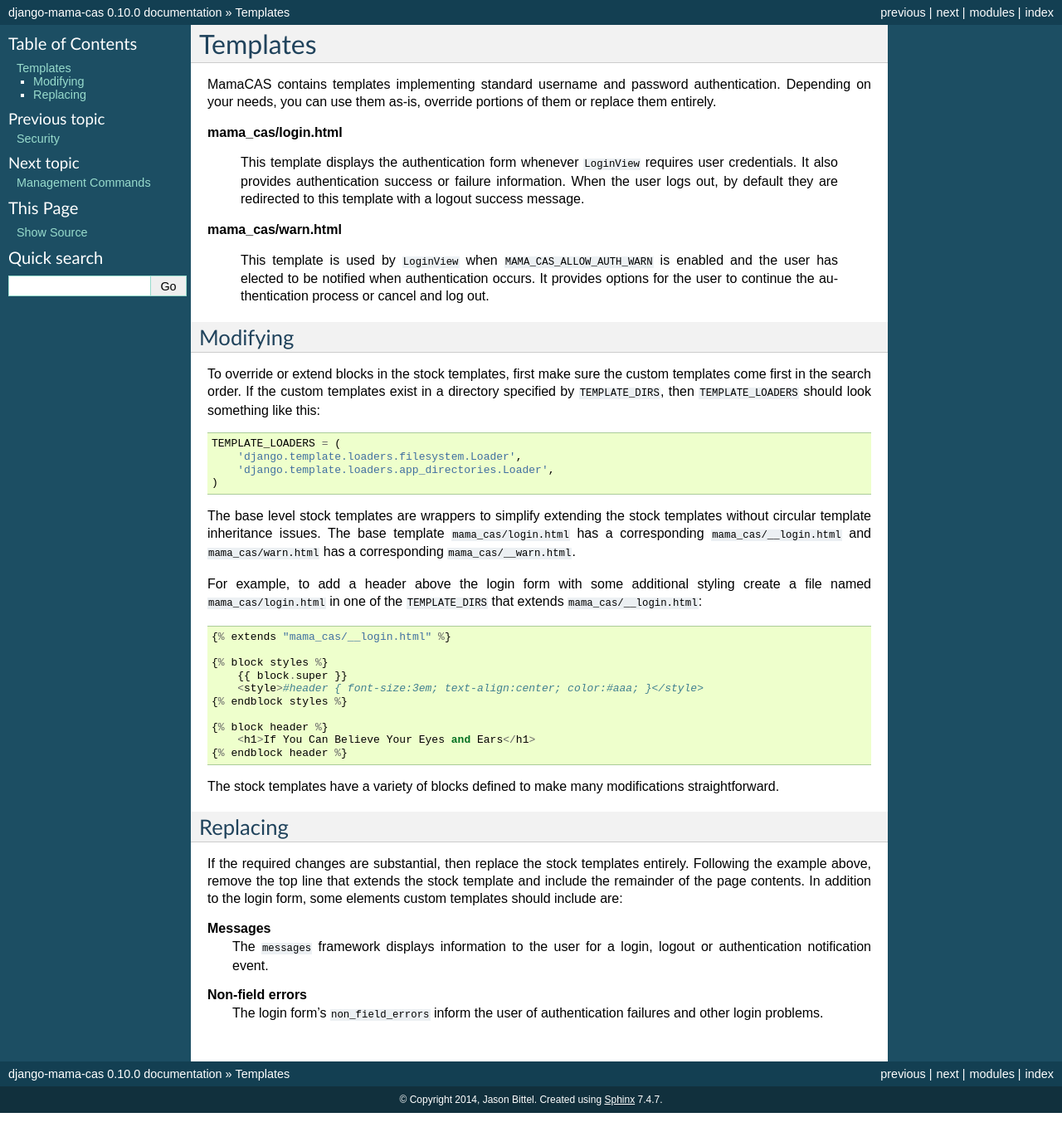
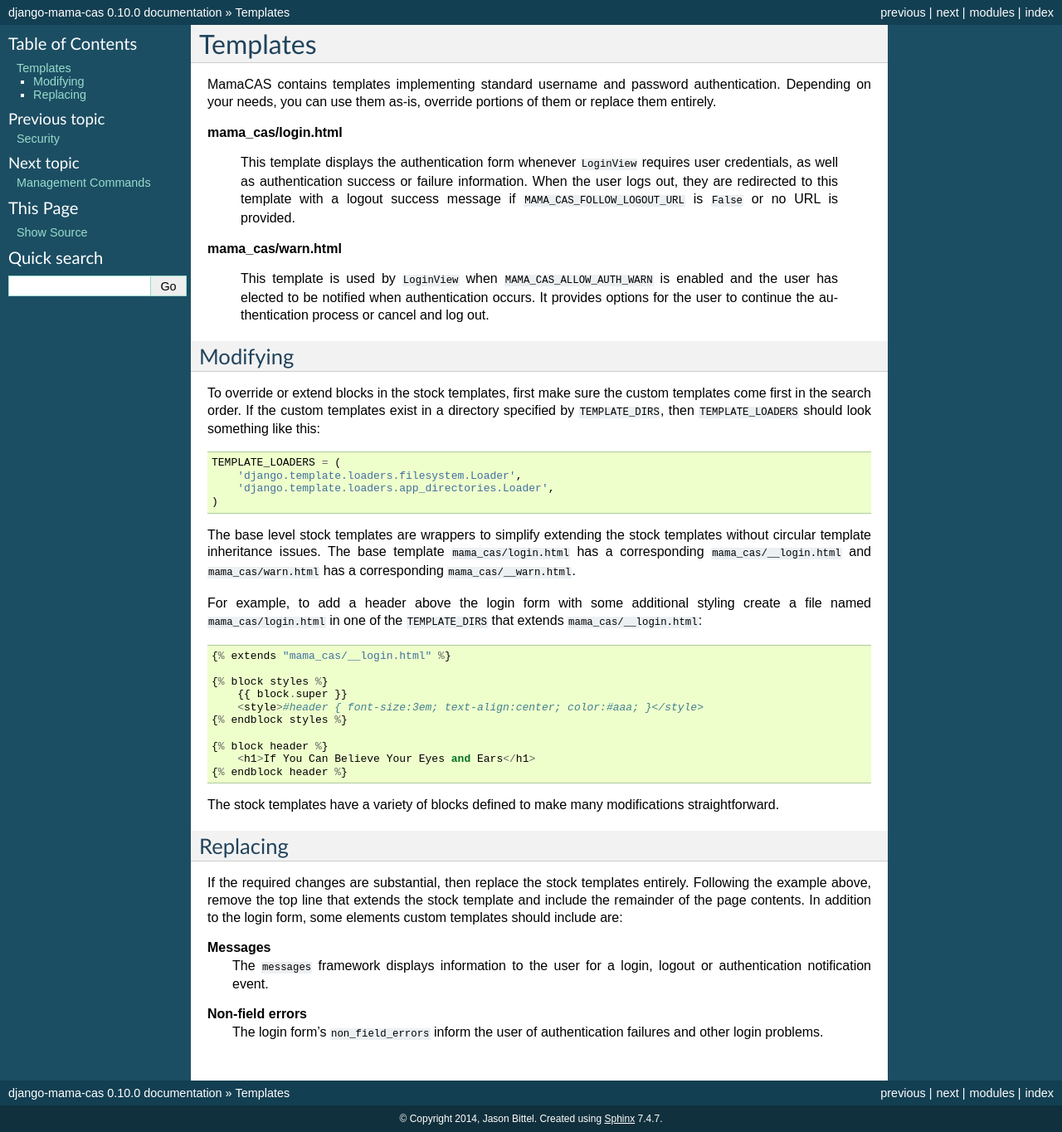
Before and after one commit to jbittel/django-mama-cas, a Sphinx documentation site: the page built from docs/templates.rst, in a window 1280 px wide. Shown: the whole page at 83% size. Built offline with Sphinx 7.4.7, drawn with Linux system fonts in a browser that asks for light colours; before the commit the page ends 1341 px from its top, so only the background shows below that.

Commit message:
Update docs to reflect changes to default settings

```diff
--- a/docs/templates.rst
+++ b/docs/templates.rst
@@ -10,9 +10,10 @@ portions of them or replace them entirely.
 **mama_cas/login.html**
 
    This template displays the authentication form whenever ``LoginView``
-   requires user credentials. It also provides authentication success or
-   failure information. When the user logs out, by default they are redirected
-   to this template with a logout success message.
+   requires user credentials, as well as authentication success or failure
+   information. When the user logs out, they are redirected to this template
+   with a logout success message if ``MAMA_CAS_FOLLOW_LOGOUT_URL`` is
+   ``False`` or no URL is provided.
 
 **mama_cas/warn.html**
 
```
